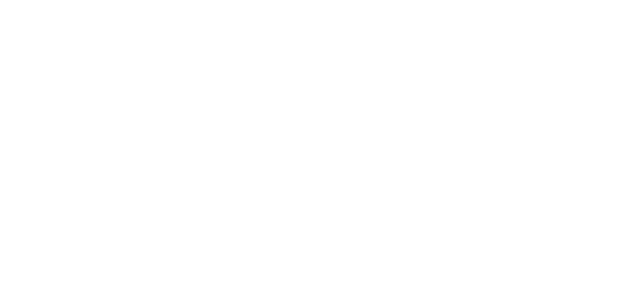
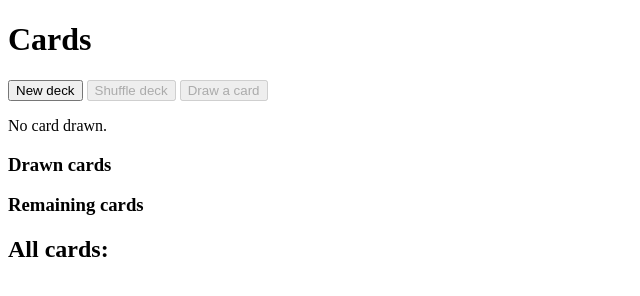
Before and after one commit to Mielle2/App2, a plain HTML site: page public/index.html in a window 1280 px wide. Shown: the whole page, without its empty margins (0-640 px from the left). Drawn offline with Linux system fonts and the light colour scheme.

Commit message:
Added buttons, containers and texts

```diff
--- a/public/index.html
+++ b/public/index.html
@@ -3,10 +3,33 @@
 <head>
     <meta charset="UTF-8">
     <meta name="viewport" content="width=device-width, initial-scale=1.0">
-    <title>Document</title>
+    <title>Cards</title>
     <link rel="stylesheet" href="css/style.css">
 </head>
 <body>
+    <h1>Cards</h1>
+    <button id="new-deck">New deck</button>
+    <button id="shuffle-deck" disabled>Shuffle deck</button>
+    <button id="draw-card" disabled>Draw a card</button>
 
+    <div class="card" id="card-display">
+        <p id="card-text">No card drawn.</p>
+        <img id="card-image" src="" alt="" hidden>
+    </div>
+
+    <div id="my-cards">
+        <h3>Drawn cards</h3>
+        <div id="drawn-cards" class="card-container"></div>
+
+        <h3>Remaining cards</h3>
+        <div id="remaining-cards" class="card-container"></div>
+      </div>
+
+    <div id="deck-container">
+        <h2>All cards:</h2>
+        <div id="card-list"></div>
+    </div>
+
+    <script src="client.js"></script>
 </body>
 </html>
```
